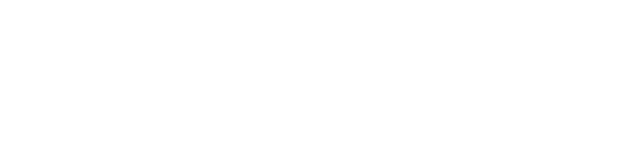
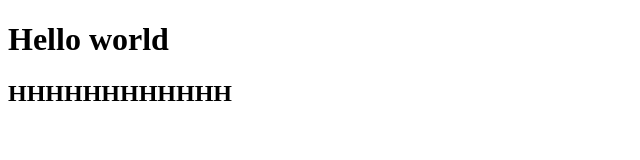
Before and after one commit to frontendfrontend00/First, a plain HTML site: page index.html in a window 1280 px wide. Shown: the whole page, without its empty margins (0-640 px from the left). Drawn offline with Linux system fonts and the light colour scheme.

Commit message:
cooooooomit

```diff
--- a/index.html
+++ b/index.html
@@ -6,6 +6,8 @@
     <title>Document</title>
   </head>
   <body>
+    <h1>Hello world</h1>
+    <h2>HHHHHHHHHHHH</h2>
     <script src="js/script.js"></script>
   </body>
 </html>
```
